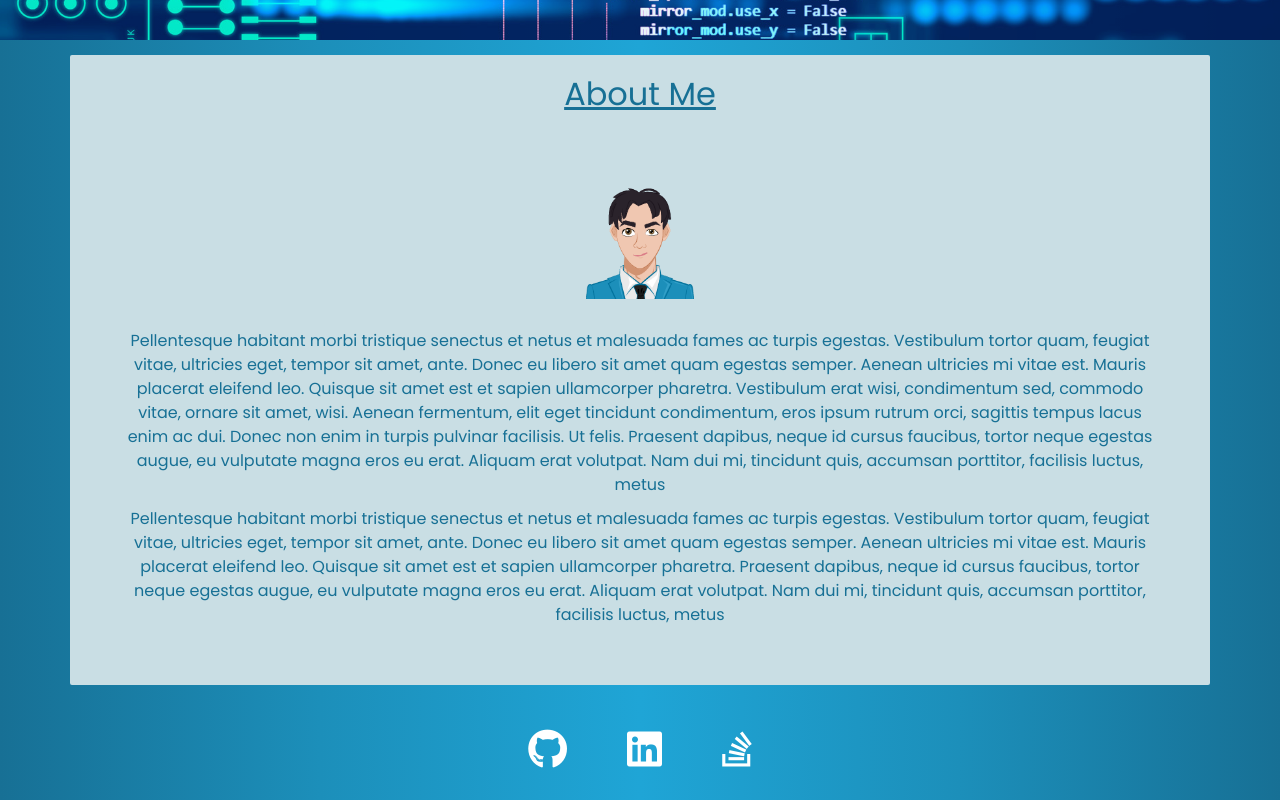
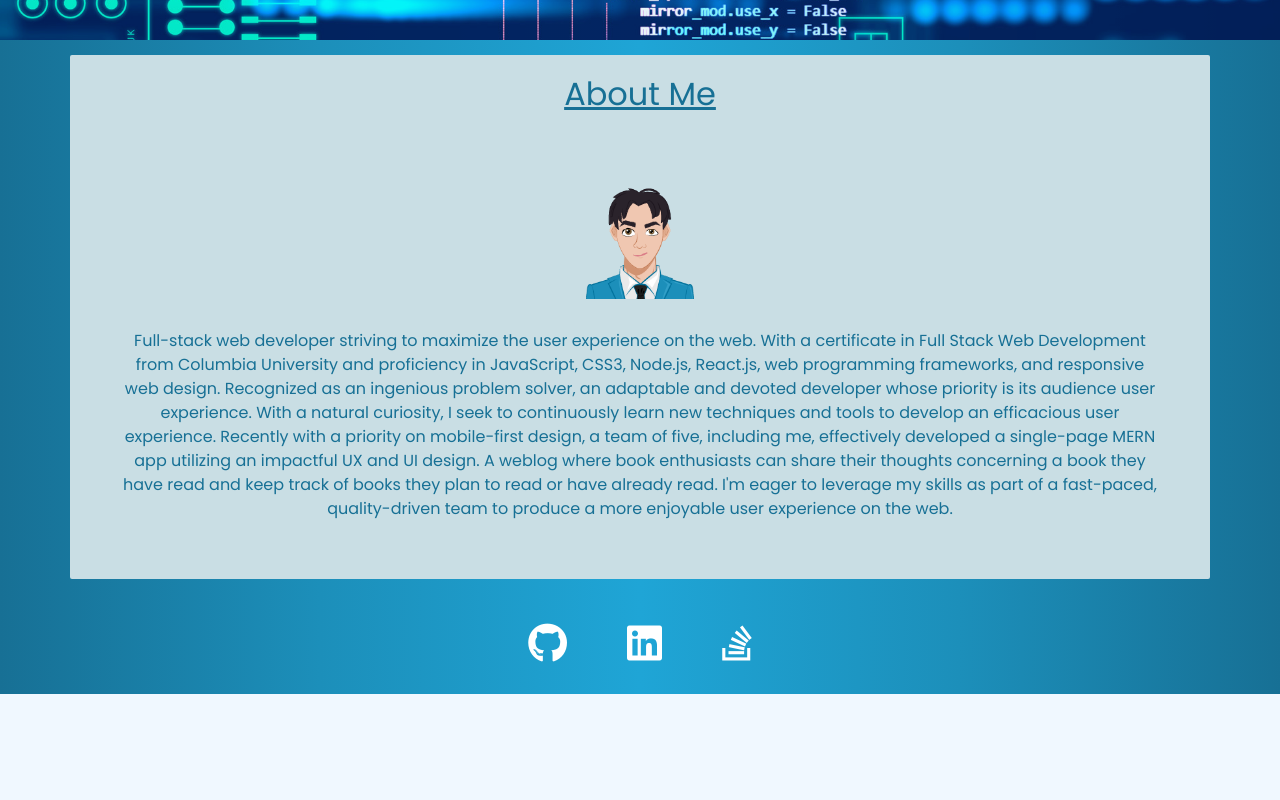
Before and after one commit to avazque008/personal-portfolio-react, a React (Create React App) app in the folder client/: page / in a window 1280 px wide. Shown: the part 334-1134 px from the top of the page. After the commit the page ends 1028 px from the top, so only its background shows below. Built offline with nearby package versions, Linux system fonts and the light colour scheme.

Commit message:
wrote About Me

```diff
--- a/client/src/components/About-Me/index.js
+++ b/client/src/components/About-Me/index.js
@@ -9,28 +9,14 @@ function About() {
                 <div className="info">
                     <img src={avatar} alt="Alex's Avatar" className="avatar" />
                     <div className="col-12">
-                        <p>Pellentesque habitant morbi tristique senectus et netus et
-                            malesuada fames ac turpis egestas. Vestibulum tortor quam,
-                            feugiat vitae, ultricies eget, tempor sit amet, ante. Donec eu
-                            libero sit amet quam egestas semper. Aenean ultricies mi vitae est.
-                            Mauris placerat eleifend leo. Quisque sit amet est et sapien ullamcorper
-                            pharetra. Vestibulum erat wisi, condimentum sed, commodo vitae, ornare
-                            sit amet, wisi. Aenean fermentum, elit eget tincidunt condimentum, eros
-                            ipsum rutrum orci, sagittis tempus lacus enim ac dui. Donec non enim in
-                            turpis pulvinar facilisis. Ut felis. Praesent dapibus, neque id cursus
-                            faucibus, tortor neque egestas augue, eu vulputate magna eros eu erat.
-                            Aliquam erat volutpat. Nam dui mi, tincidunt quis, accumsan porttitor,
-                            facilisis luctus, metus
-                        </p>
-                        <p>Pellentesque habitant morbi tristique senectus et netus et
-                            malesuada fames ac turpis egestas. Vestibulum tortor quam,
-                            feugiat vitae, ultricies eget, tempor sit amet, ante. Donec eu
-                            libero sit amet quam egestas semper. Aenean ultricies mi vitae est.
-                            Mauris placerat eleifend leo. Quisque sit amet est et sapien ullamcorper
-                            pharetra. Praesent dapibus, neque id cursus
-                            faucibus, tortor neque egestas augue, eu vulputate magna eros eu erat.
-                            Aliquam erat volutpat. Nam dui mi, tincidunt quis, accumsan porttitor,
-                            facilisis luctus, metus
+                        <p>
+                            Full-stack web developer striving to maximize the user experience on the web.
+                            With a certificate in Full Stack Web Development from Columbia University and proficiency in JavaScript, CSS3, Node.js, React.js, web programming frameworks, and responsive web design.
+                            Recognized as an ingenious problem solver, an adaptable and devoted developer whose priority is its audience user experience.
+                            With a natural curiosity, I seek to continuously learn new techniques and tools to develop an efficacious user experience.
+                            Recently with a priority on mobile-first design, a team of five, including me, effectively developed a single-page MERN app utilizing an impactful UX and UI design.
+                            A weblog where book enthusiasts can share their thoughts concerning a book they have read and keep track of books they plan to read or have already read.
+                            I'm eager to leverage my skills as part of a fast-paced, quality-driven team to produce a more enjoyable user experience on the web.
                         </p>
                     </div>
                 </div>
```
